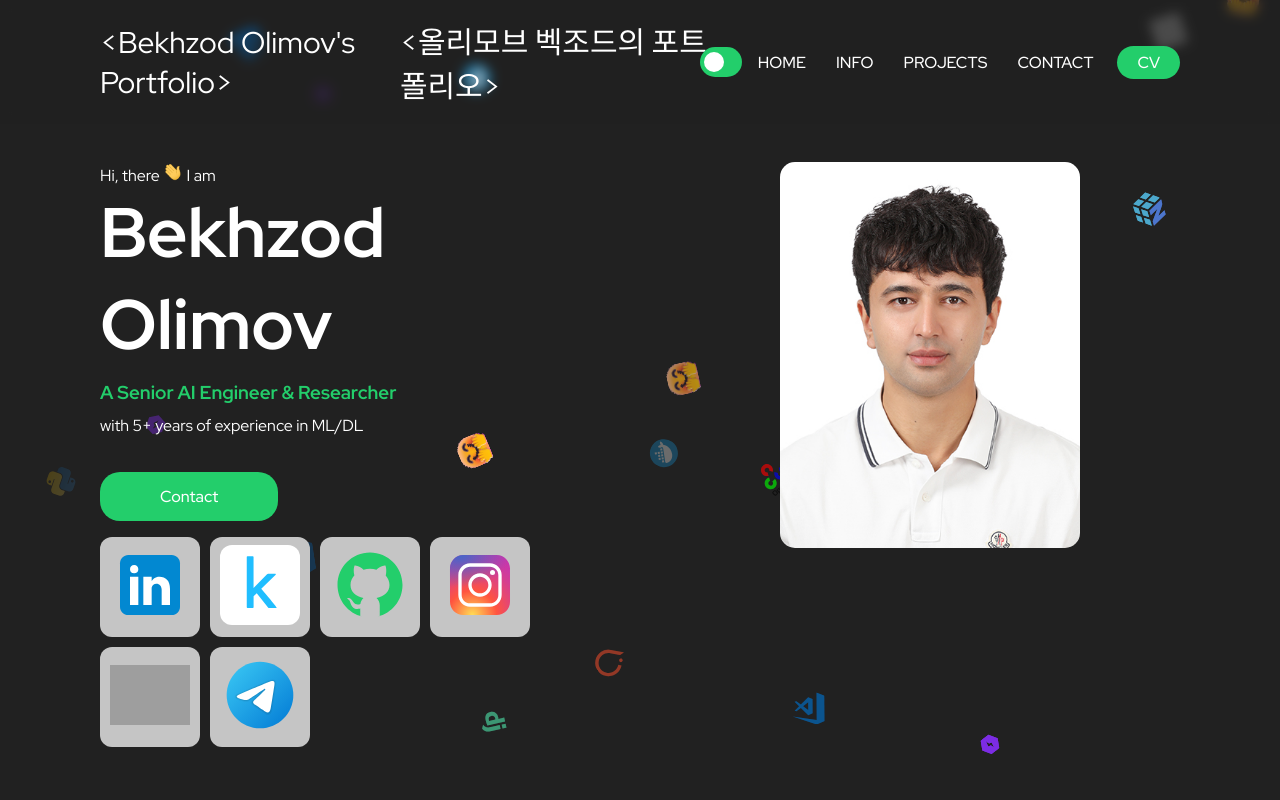
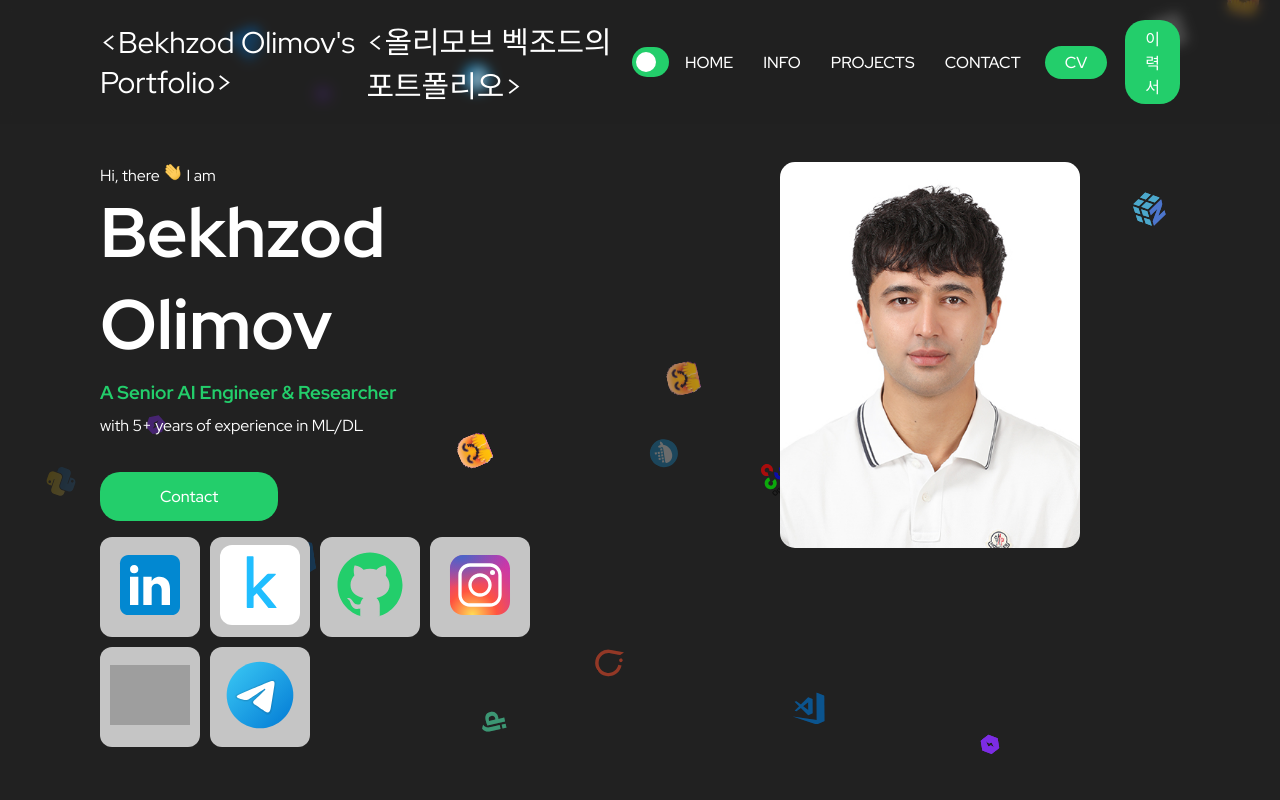
Before and after one commit to bekhzod-olimov/portfolio, a React (Create React App) app: page / in a window 1280 px wide. Shown: the top 800 px of the page. Built offline with nearby package versions, Linux system fonts and the light colour scheme; grey boxes are pictures that could not be loaded.

Commit message:
add korean cv

```diff
--- a/src/components/Header/Header.tsx
+++ b/src/components/Header/Header.tsx
@@ -3,6 +3,7 @@ import { BrowserRouter as Router } from 'react-router-dom'
 import { NavHashLink, HashLink } from 'react-router-hash-link'
 import { useState } from 'react'
 import Resume from '../../assets/cv_simple.pdf'
+import KoreanResume from '../../assets/cv_simple_kor.pdf'
 export function Header() {
   const [isActive, setActive] = useState(false)
   function toggleTheme() {
@@ -49,6 +50,9 @@ export function Header() {
           <a href={Resume} download className="button">
             CV
           </a>
+          <a href={KoreanResume} download className="button">
+          이력서
+          </a>
         </nav>
         <div
           aria-expanded={isActive ? 'true' : 'false'}
```
Also changed, not shown: 2 other files (tests, documents, lock files or other folders).
